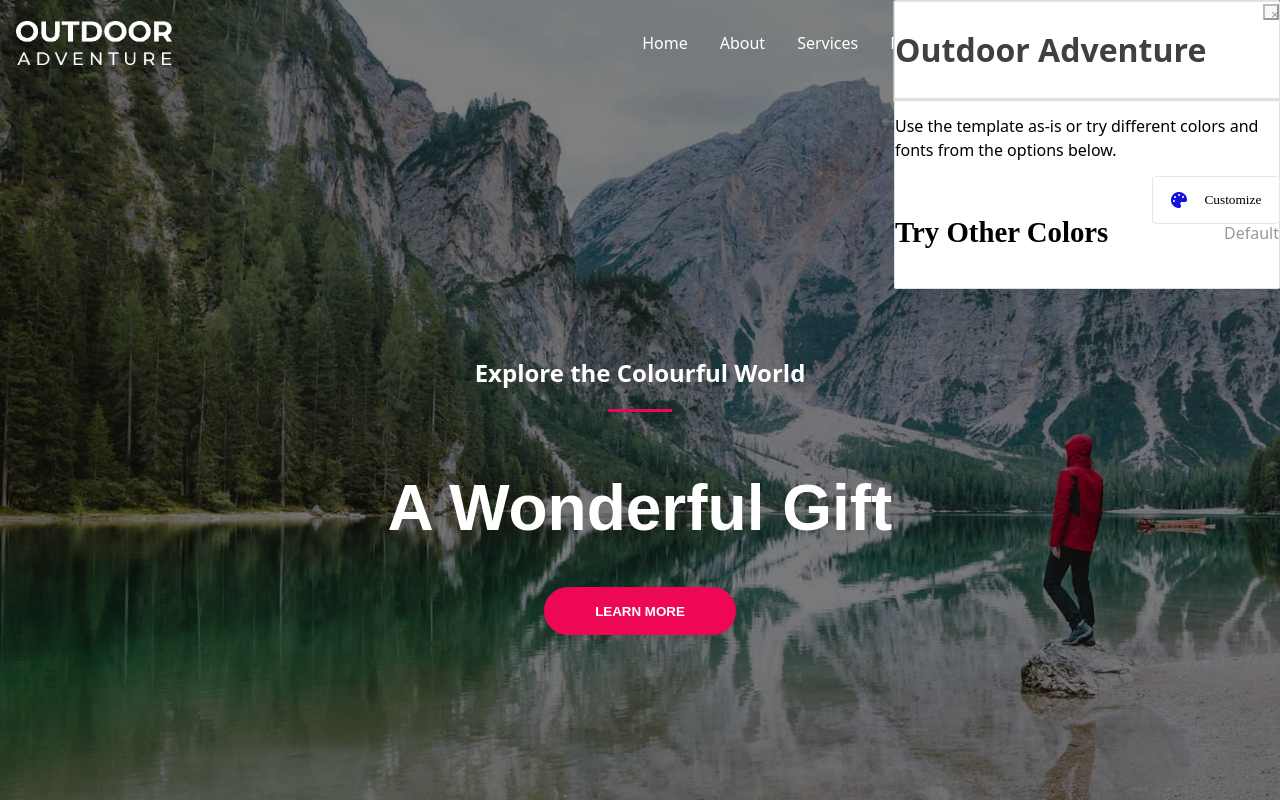
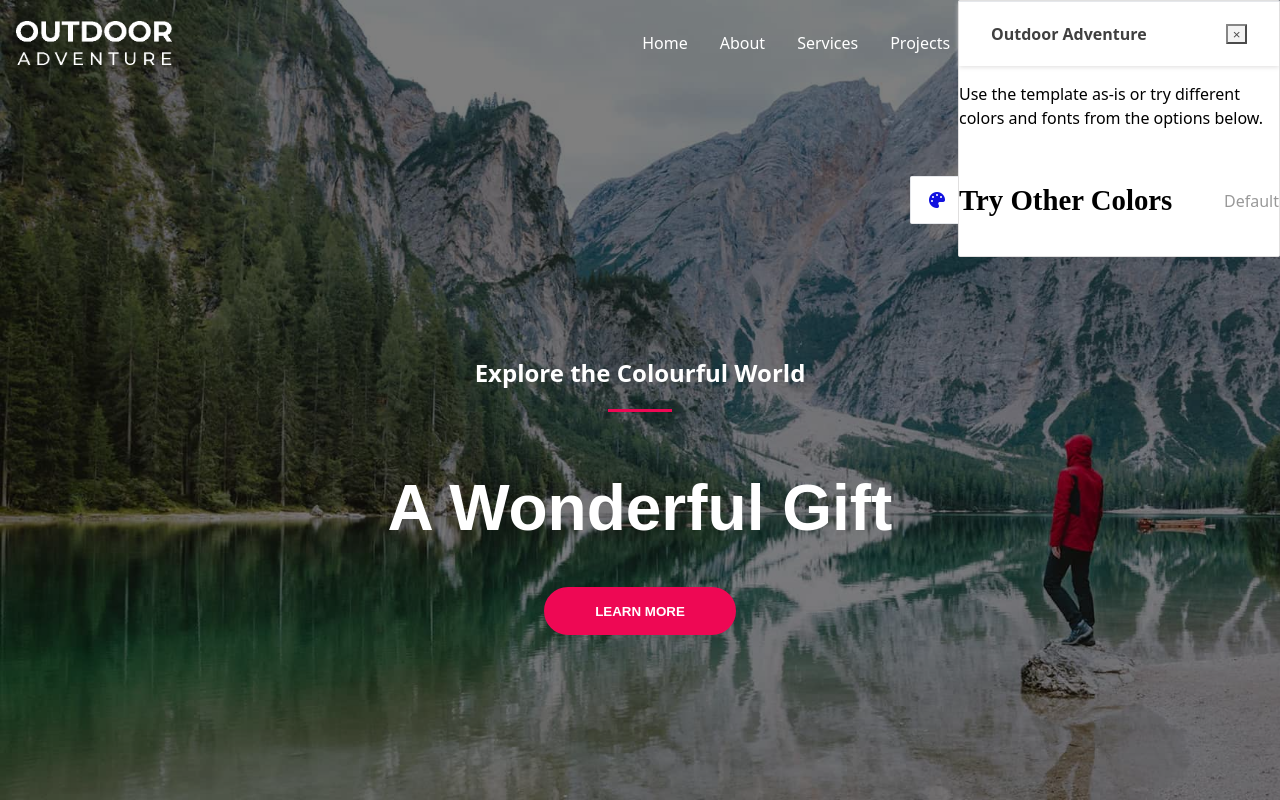
Before and after one commit to Penn-paotr/Outdoor-adventure-exercice, a plain HTML site: page outdoor-adventure-exercice-main/home.html in a window 1280 px wide. Both pictures are taken after a click on the button "Customize". Shown: the top 800 px of the page. Drawn offline with Linux system fonts and the light colour scheme.

Commit message:
added :customizing popup animation

```diff
--- a/outdoor-adventure-exercice-main/assets/stylesheet.css
+++ b/outdoor-adventure-exercice-main/assets/stylesheet.css
@@ -277,21 +277,21 @@ footer p {
 /* CUSTOMIZE : button and modal window (pop-up)
 /* FIXED customizing button*/
 .customize-btn {
-   position: relative;
    display: flex;
-   /* justify-content: space-around; */
    align-items: center;
-   z-index: 5;
-   position: fixed;
-   top: 11rem;
-   right:0;
+   z-index: 2;
    line-height: 1rem;
    background-color: rgb(255, 255, 255);
-   border-radius: 5%;
+   border-radius: 0.1rem;
    border: solid .1rem rgb(229, 231, 235) ;
    height: 3rem;
    width: 8rem;
-   transition: .3s;
+   position: fixed;
+   top: 11rem;
+   right:-10rem;   /* initialement décalé au-delà du bord droit */
+   visibility: hidden;    /* initialement caché */
+   transition: right 2s;  /* appliquée lors de la translation vers la gauche, voir translation.js */
+
 }
 .customize-btn span {
    box-sizing: border-box;
@@ -330,47 +330,52 @@ footer p {
 /* custommizing POPUP */
 .customize-popup {
    position: fixed;
-   right: 0;
-   width: 30%;
-   max-width: 50rem;
+   right: -20rem;
+   width: 20rem;
    background-color: rgb(255, 255, 255);
    border: solid .1rem rgb(224, 223, 223);
    border-radius: 0.1rem;
    visibility: hidden;
-   transition: .3s;
-   z-index: 1;
+   transition: 2s;
+   z-index: 3;
 }
 
 .customize-popup:target {
    visibility: visible;
+   transition: right 2s;
+   right: 0;
 }
 
 .popup-header {
    display: flex;
    justify-content: space-between;
-   box-sizing: border-box;
-   box-shadow:0 .1rem 0 .1rem rgb(224, 223, 223);
+   align-items: center;
+   box-shadow:0 .1rem .3rem 0rem rgb(224, 223, 223);
    border-top: solid 0.1rem rgb(229, 231, 235);
-
+   padding-left: 2rem;
+   padding-right: 2rem;
 }
 
 .customize-popup h3 {
-   font-size: 2rem;
+   font-size: 1rem;
    font-weight: 600;
    line-height: 2rem;
    color: rgb(64, 64, 64);
 }
 
 .close {
-   width: 1rem;
-   height: 1rem;
+   width: 1.3rem;
+   height: 1.3rem;
+   display: flex;
+   align-items: center;
+   justify-content: center;
    border: solid 0.05 rem;
    border-radius: 0.05rem;
-   opacity: .4;
+   opacity:.7;
 }
 
 .close:hover {
-   opacity: 0;
+   opacity: 1;
 }
 
 .popup-header p {
@@ -396,6 +401,11 @@ footer p {
    font-size: 1.8rem;
 }
 
+
 #customizePopup span {
    opacity: 40%;
 }
+
+.default:hover {
+   cursor: not-allowed;
+}
--- /dev/null
+++ b/outdoor-adventure-exercice-main/assets/translation.js
@@ -0,0 +1,20 @@
+
+document.addEventListener('DOMContentLoaded', function() {
+    const customizeBtn = document.querySelector('.customize-btn');
+
+    // Initialement, le bouton est caché et positionné hors-écran dans stylesheet.css
+    // Animation d'apparition en 2 secondes (transition 2s spécifiée dans stylesheet.css)
+    customizeBtn.style.right = '0'; // Déplacement vers la gauche du bord
+    customizeBtn.style.visibility = 'visible'; // Afficher le bouton
+    customizeBtn.style.easing = 'easeInOutQuad'; // Fonction d'interpolation pour un mouvement fluide
+  });
+
+  document.querySelector('.customize-btn').addEventListener('click', function() {
+    const customizeBtn = document.querySelector('.customize-btn');
+    customizeBtn.style.right = '15.1rem'; // Déplacement vers la gauche de la popup
+  });
+
+  document.querySelector('.close').addEventListener('click', function() {
+    const customizeBtn = document.querySelector('.customize-btn');
+    customizeBtn.style.right = '0'; // Déplacement vers la gauche de la popup
+  });
--- a/outdoor-adventure-exercice-main/home.html
+++ b/outdoor-adventure-exercice-main/home.html
@@ -19,7 +19,7 @@
         <div class="other-colors">
             <div class="colors-title">
                 <h4>Try Other Colors</h4>
-                <span>Default</span>
+                <span class="default">Default</span>
             </div>
             <div class="colors-grid">
 
@@ -114,5 +114,6 @@
         <p>123 Fifth Avenue, NY 10160, New York, USA | Phone: 800-123-456 | Email: contact@example.com</p>
         <p>Copyright © 2024 Outdoor Adventure</p>
     </footer>
+    <script src="assets/translation.js"></script>
 </body>
 </html>
```
